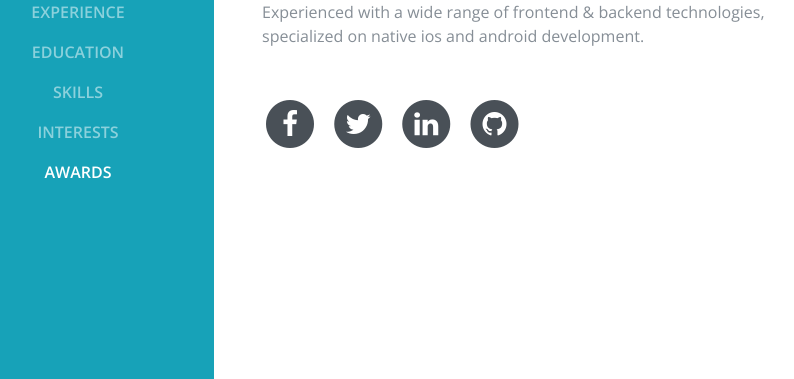
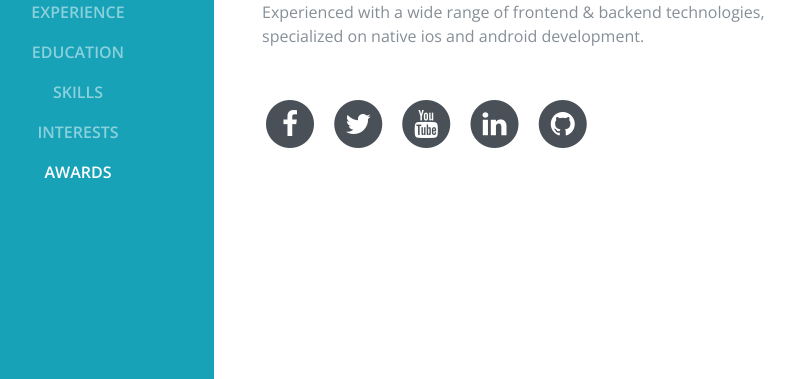
Before and after one commit to ivankoop/my-website, a PHP site: page / in a window 1280 px wide. Shown: the part 420-799 px from the top of the page, without its empty margins (58-852 px from the left). Run offline with PHP 8.4, Linux system fonts and the light colour scheme; some web fonts are replaced.

Commit message:
youtube link

```diff
--- a/index.php
+++ b/index.php
@@ -94,6 +94,14 @@
               </a>
             </li>
             <li class="list-inline-item">
+              <a href="https://www.youtube.com/channel/UCsBB_oVwA-HvOs2D8W3xU_A" target="_blank">
+                <span class="fa-stack fa-lg">
+                  <i class="fa fa-circle fa-stack-2x"></i>
+                  <i class="fa fa-youtube fa-stack-1x fa-inverse"></i>
+                </span>
+              </a>
+            </li>
+            <li class="list-inline-item">
               <a href="https://www.linkedin.com/in/ivankoop/" target="_blank">
                 <span class="fa-stack fa-lg">
                   <i class="fa fa-circle fa-stack-2x"></i>
@@ -109,6 +117,7 @@
                 </span>
               </a>
             </li>
+
           </ul>
         </div>
       </section>
```
